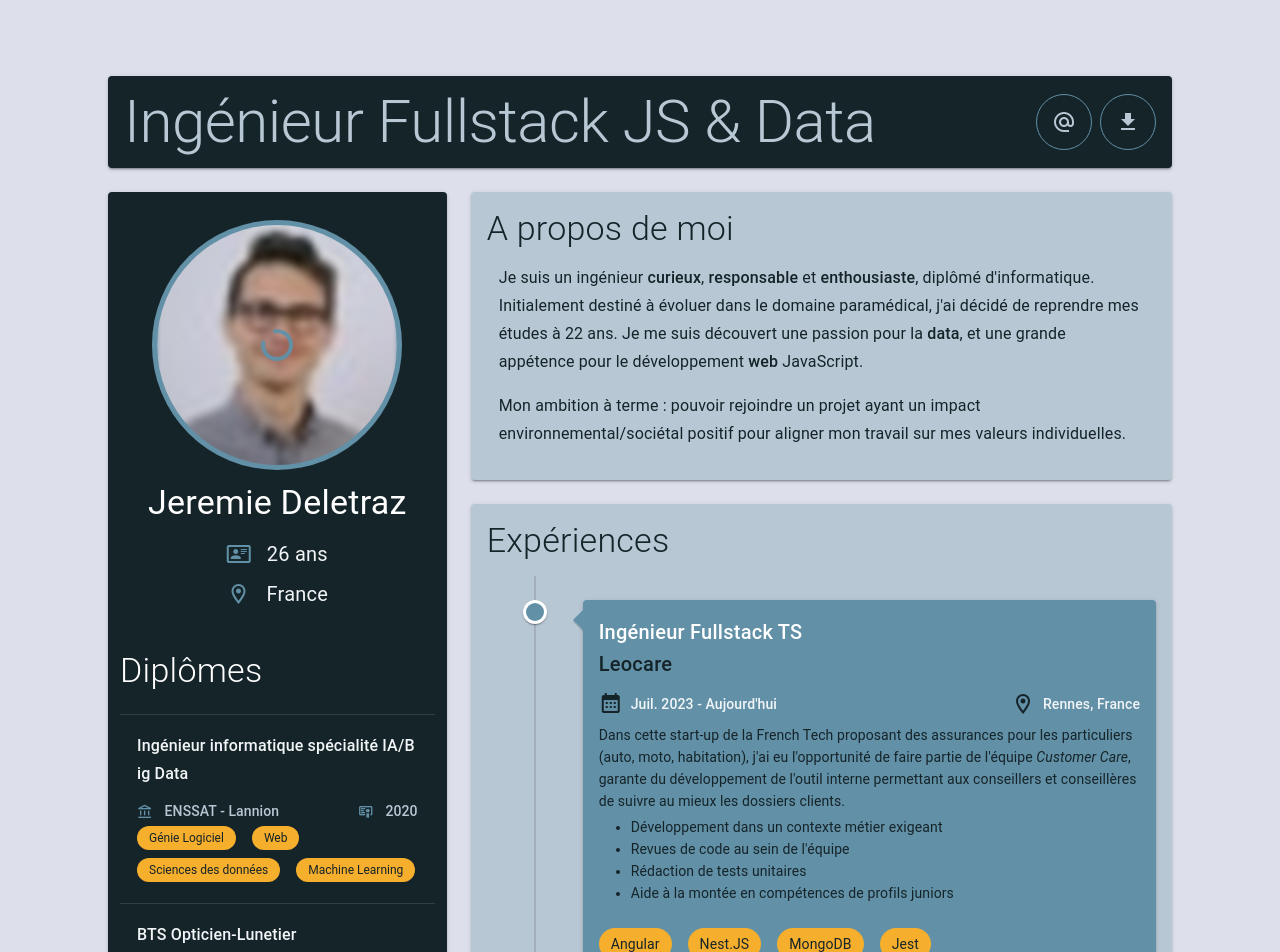
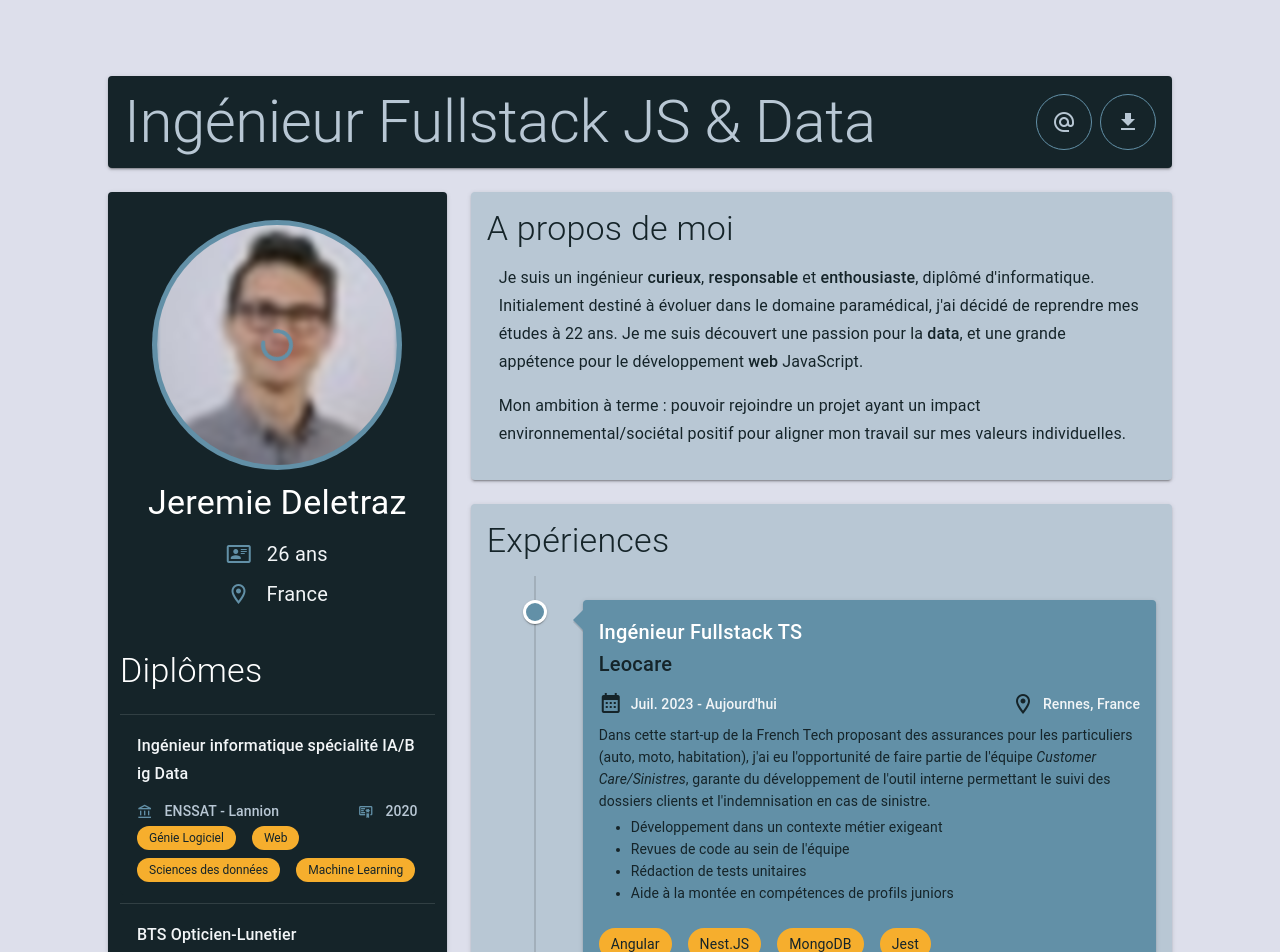
Before and after one commit to jrmdel/jrmdel.github.io, a Vue app: page / in a window 1280 px wide. Shown: the top 952 px of the page. Built offline with nearby package versions, Linux system fonts and the light colour scheme.

Commit message:
feat: update experiences

```diff
--- a/src/components/Skills.vue
+++ b/src/components/Skills.vue
@@ -80,7 +80,7 @@ export default {
       {
         icon: 'mdi-vuejs',
         text: 'Vue.JS',
-        val: 80,
+        val: 65,
       },
       {
         icon: 'mdi-nodejs',
@@ -90,12 +90,12 @@ export default {
       {
         icon: NEST_JS_ICON,
         text: 'NestJS',
-        val: 65,
+        val: 75,
       },
       {
         icon: 'mdi-angular',
         text: 'Angular',
-        val: 65,
+        val: 80,
       },
       {
         icon: 'mdi-language-python',
@@ -105,7 +105,7 @@ export default {
       {
         icon: MONGO_DB_ICON,
         text: 'MongoDB',
-        val: 75,
+        val: 70,
       },
       {
         icon: POWER_BI_ICON,
@@ -115,7 +115,7 @@ export default {
       {
         icon: POSTGRE_ICON,
         text: 'Postgre',
-        val: 55,
+        val: 60,
       },
       {
         icon: 'mdi-git',
--- a/src/components/experiences/Leocare.vue
+++ b/src/components/experiences/Leocare.vue
@@ -16,9 +16,9 @@
         Dans cette start-up de la French Tech proposant des assurances pour les
         particuliers (auto, moto, habitation), j'ai eu l'opportunité de faire
         partie de l'équipe
-        <span class="font-italic">Customer Care</span>, garante du développement
-        de l'outil interne permettant aux conseillers et conseillères de suivre
-        au mieux les dossiers clients.
+        <span class="font-italic">Customer Care/Sinistres</span>, garante du
+        développement de l'outil interne permettant le suivi des dossiers
+        clients et l'indemnisation en cas de sinistre.
       </div>
       <ul class="ml-2 mt-1">
         <li>Développement dans un contexte métier exigeant</li>
--- a/src/components/experiences/Swizi.vue
+++ b/src/components/experiences/Swizi.vue
@@ -22,8 +22,6 @@
         <li>Interaction avec des API externes</li>
         <li>Développement de webservices</li>
       </ul>
-    </template>
-    <template v-slot:extra>
       <div class="mt-2">
         Puisque nous récupérions beaucoup de données liées aux bâtiments
         (occupation, comptage, réunions...), il était évident de traiter ces
```
